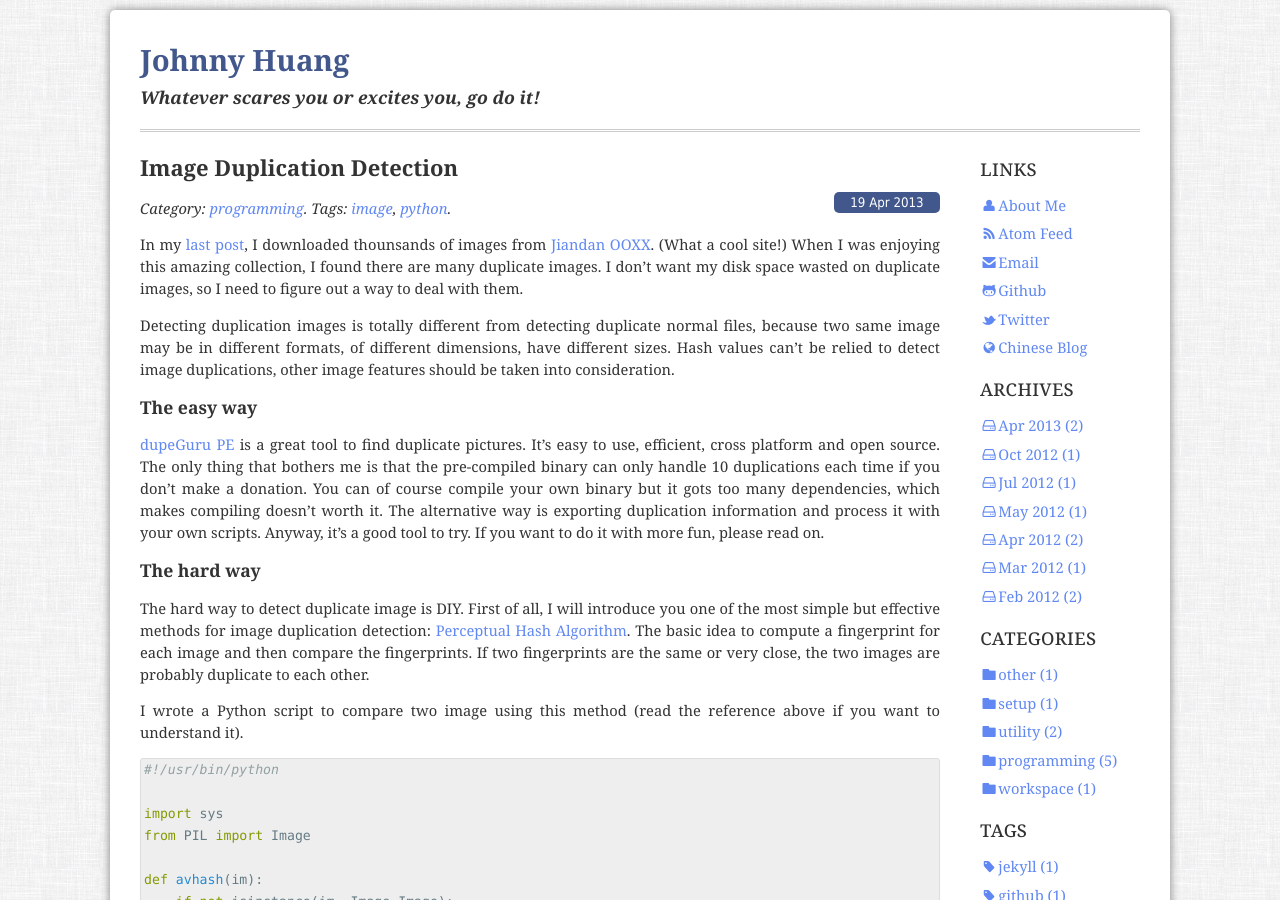
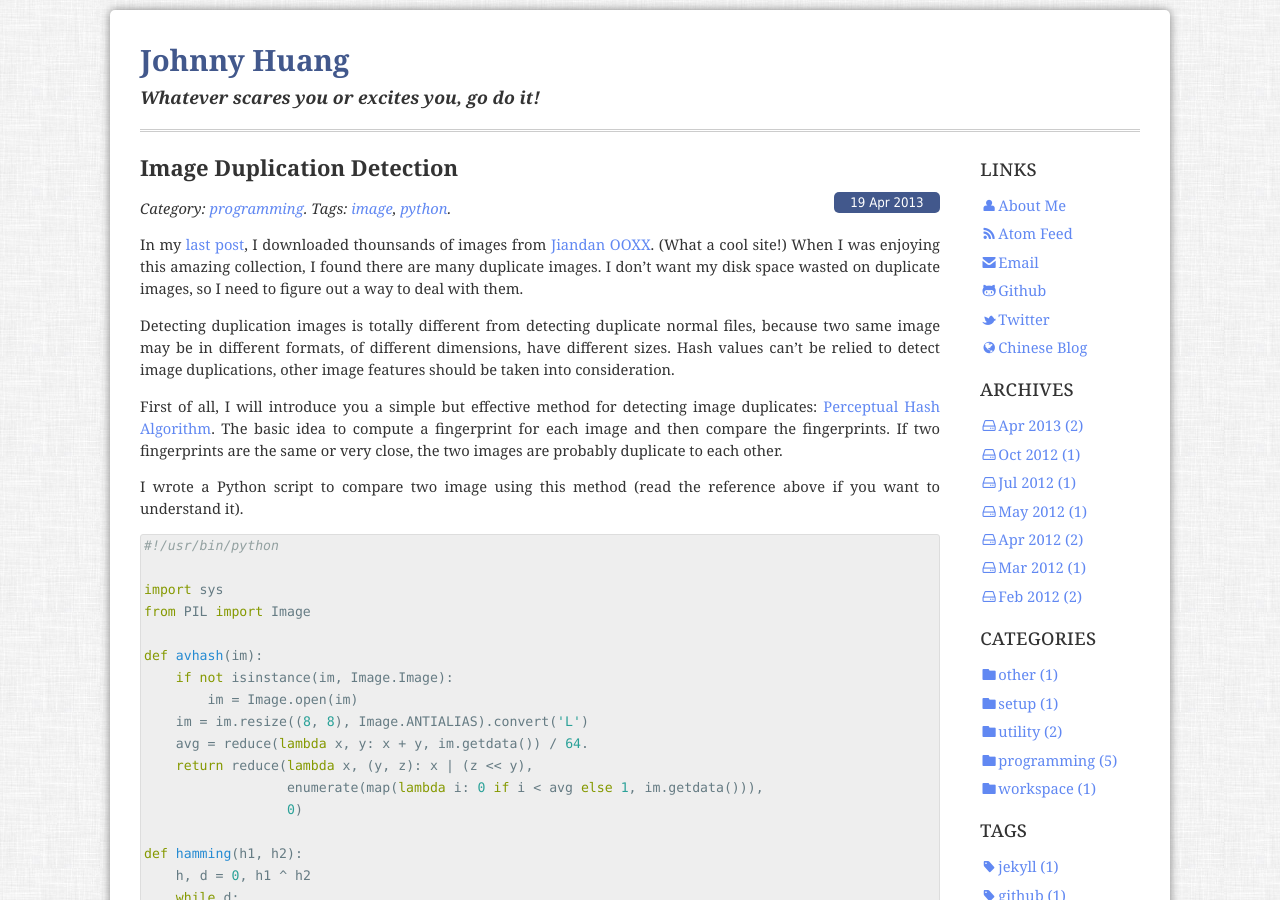
Before and after one commit to hzqtc/hzqtc.github.com, a Jekyll site: the page built from _posts/2013-4-19-image-duplication-detection.md, in a window 1280 px wide and 900 px high. Built offline with Jekyll 4.4.1, drawn with Linux system fonts in a browser that asks for light colours; comment, search, counter and statistics services are not loaded.

Commit message:
update post

```diff
--- a/_posts/2013-4-19-image-duplication-detection.md
+++ b/_posts/2013-4-19-image-duplication-detection.md
@@ -16,24 +16,8 @@ normal files, because two same image may be in different formats, of different
 dimensions, have different sizes. Hash values can't be relied to detect image
 duplications, other image features should be taken into consideration.
 
-<!-- more start -->
-
-## The easy way
-
-[dupeGuru PE](http://www.hardcoded.net/dupeguru_pe/) is a great tool to find
-duplicate pictures. It's easy to use, efficient, cross platform and open source.
-The only thing that bothers me is that the pre-compiled binary can only handle
-10 duplications each time if you don't make a donation. You can of course
-compile your own binary but it gots too many dependencies, which makes compiling
-doesn't worth it. The alternative way is exporting duplication information and
-process it with your own scripts. Anyway, it's a good tool to try. If you want
-to do it with more fun, please read on.
-
-## The hard way
-
-The hard way to detect duplicate image is DIY. First of all, I will introduce
-you one of the most simple but effective methods for image duplication
-detection: [Perceptual Hash
+First of all, I will introduce you a simple but effective method for detecting
+image duplicates: [Perceptual Hash
 Algorithm](http://www.ruanyifeng.com/blog/2011/07/principle_of_similar_image_search.html).
 The basic idea to compute a fingerprint for each image and then compare the
 fingerprints. If two fingerprints are the same or very close, the two images are
```
